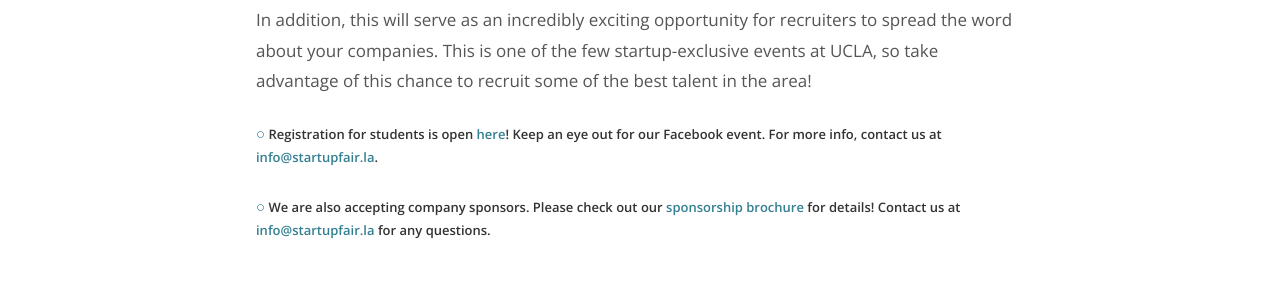
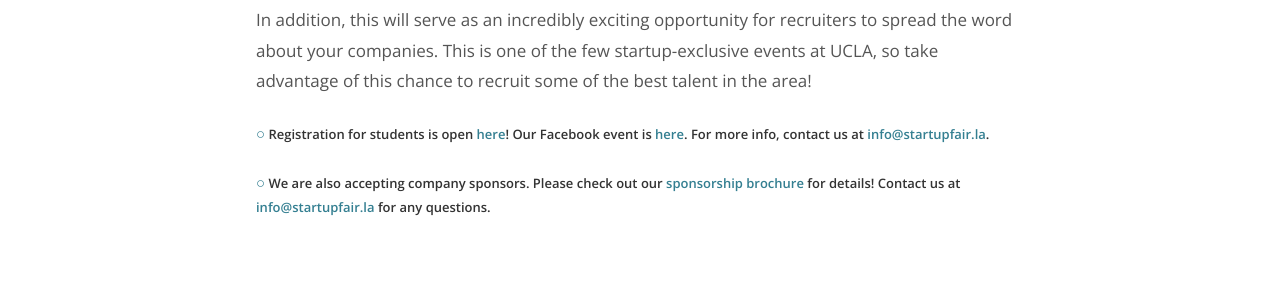
Before and after one commit to ninaling/startupfairla-f17, a plain HTML site: page index.html in a window 1280 px wide. Shown: the part 1340-1636 px from the top of the page. Drawn offline with nearby package versions, Linux system fonts and the light colour scheme.

Commit message:
added fb link

```diff
--- a/index.html
+++ b/index.html
@@ -51,7 +51,7 @@
           In addition, this will serve as an incredibly exciting opportunity for recruiters to spread the word about your companies. This is one of the few startup-exclusive events at UCLA, so take advantage of this chance to recruit some of the best talent in the area!
         </p>
         <p class="note">
-          <span class="bullet-symbol primary body-bullet">&#x25CB;</span> Registration for students is open <a class="primary" href="https://goo.gl/forms/QfYa1wmXDEYo6I993" target="_blank">here</a>! Keep an eye out for our Facebook event. For more info, contact us at <a class="primary" href="mailto:info@startupfair.la">info@startupfair.la</a>.
+          <span class="bullet-symbol primary body-bullet">&#x25CB;</span> Registration for students is open <a class="primary" href="https://goo.gl/forms/QfYa1wmXDEYo6I993" target="_blank">here</a>! Our Facebook event is <a class="primary" href="https://www.facebook.com/events/1950977775155238" target="_blank">here</a>. For more info, contact us at <a class="primary" href="mailto:info@startupfair.la">info@startupfair.la</a>.
         </p>
         <p class="note">
           <span class="bullet-symbol primary body-bullet">&#x25CB;</span> We are also accepting company sponsors. Please check out our <a class="primary" href="assets/sponsorship-f17.pdf" target="_blank">sponsorship brochure</a> for details! Contact us at <a class="primary" href="mailto:info@startupfair.la">info@startupfair.la</a> for any questions.
```
